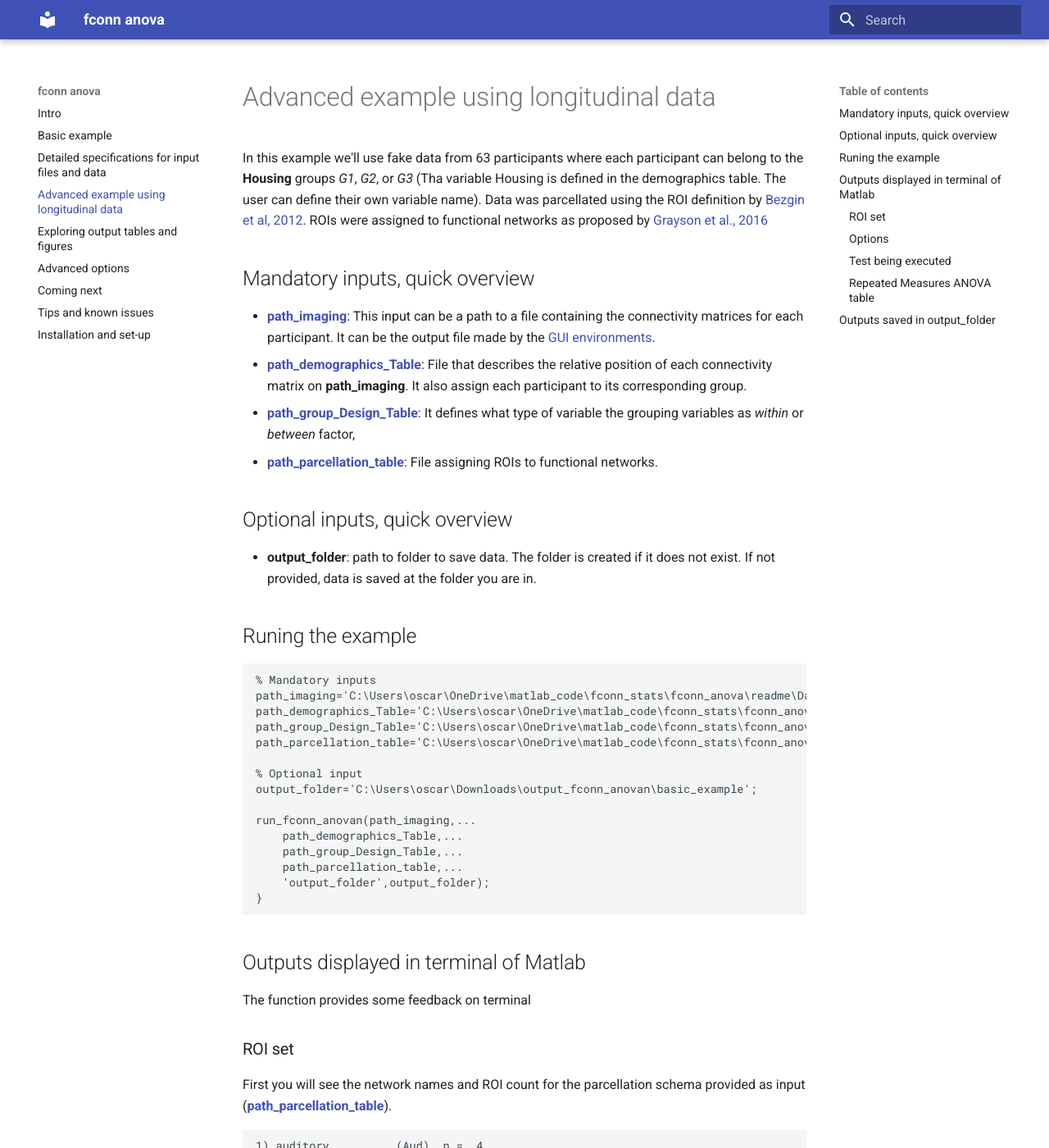
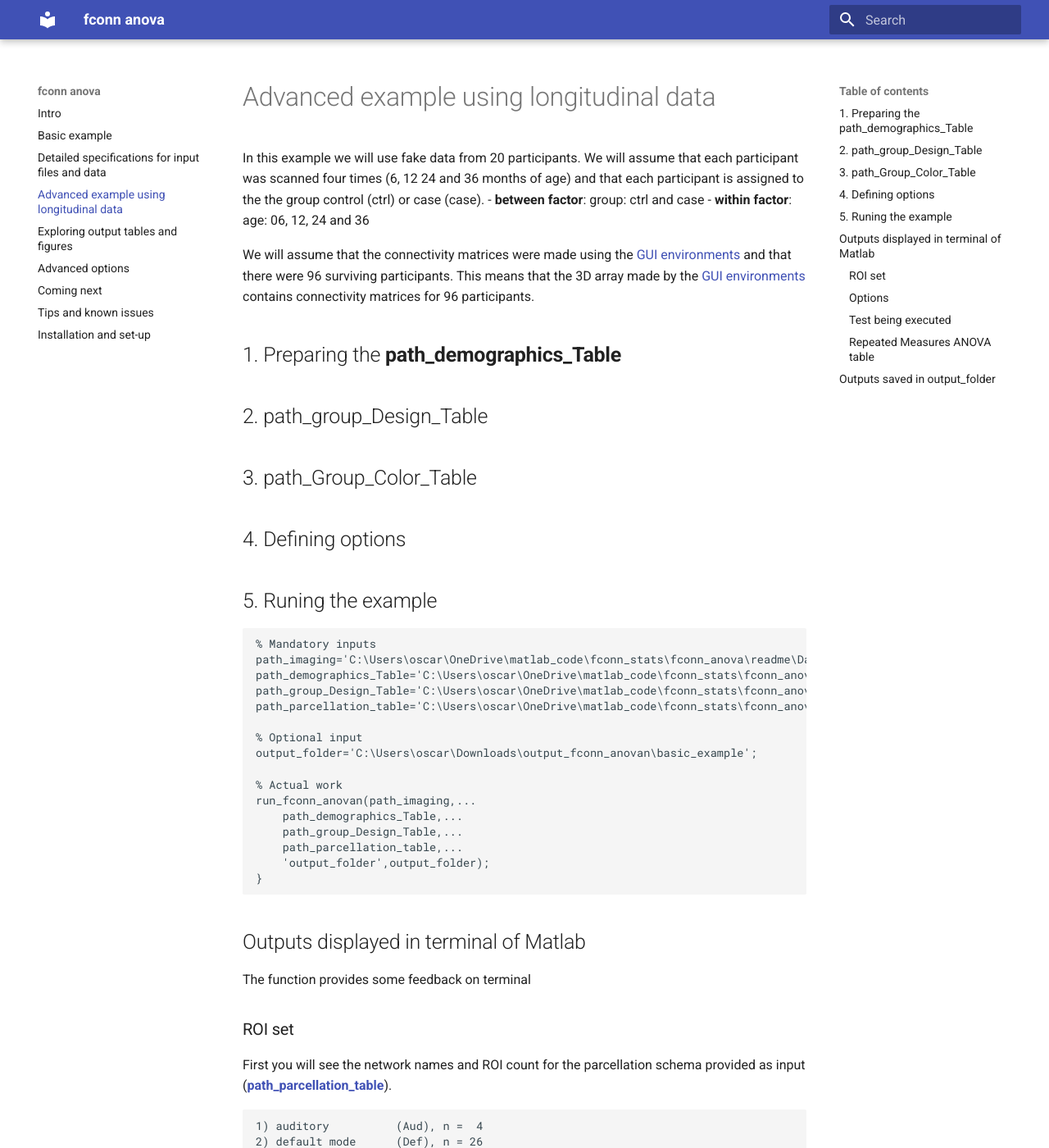
Before and after one commit to omiranda/fconn_anova, an MkDocs documentation site: the page built from docs/advanced_example/advanced_example.md, in a window 1280 px wide and 1400 px high. Shown: the whole window at 82% size. Built offline with MkDocs 1.6.1 and Material for MkDocs 9.7.7, drawn with Linux system fonts in a browser that asks for light colours; old or Windows-style settings are respelled for this version of MkDocs.

Commit message:
Update advanced_example.md

````diff
--- a/docs/advanced_example/advanced_example.md
+++ b/docs/advanced_example/advanced_example.md
@@ -1,18 +1,19 @@
-In this example we'll use fake data from 63 participants where each participant can belong to the **Housing** groups *G1*, *G2*, or *G3* (Tha variable Housing is defined in the demographics table. The user can define their own variable name). Data was parcellated using the ROI definition by [Bezgin et al, 2012](https://pubmed.ncbi.nlm.nih.gov/22521477/). ROIs were assigned to functional networks as proposed by [Grayson et al., 2016](https://pubmed.ncbi.nlm.nih.gov/27477019/)
+In this example we will use fake data from 20 participants. We will assume that each participant was scanned four times (6, 12 24 and 36 months of age) and that each participant is assigned to the the group control (ctrl) or case (case).
+- **between factor**: group: ctrl and case
+- **within factor**: age: 06, 12, 24 and 36
 
-## Mandatory inputs, quick overview
-
-- [**path_imaging**](./fconn_63_scanns.mat): This input can be a path to a file containing the connectivity matrices for each participant. It can be the output file made by the  [GUI environments](https://gui-environments-documentation.readthedocs.io/en/latest/GUI_environments/).
-- [**path_demographics_Table**](./table_subjects.csv): File that describes the relative position of each connectivity matrix on **path_imaging**. It also assign each participant to its corresponding group.
-- [**path_group_Design_Table**](./Group_Design_Table.csv): It defines what type of variable the grouping variables as *within* or *between* factor,
-- [**path_parcellation_table**](./parcel.mat): File assigning ROIs to functional networks.
+We will assume that the connectivity matrices were made using the [GUI environments](https://gui-environments-documentation.readthedocs.io/en/latest/GUI_environments/) and that there were 96 surviving participants. This means that the 3D array made by the [GUI environments](https://gui-environments-documentation.readthedocs.io/en/latest/GUI_environments/) contains connectivity matrices for 96 participants.
 
 
-## Optional inputs, quick overview
-- **output_folder**: path to folder to save data. The folder is created if it does not exist. If not provided, data is saved at the folder you are in.
+## 1. Preparing the **path_demographics_Table**
 
+## 2. path_group_Design_Table
 
-## Runing the example
+## 3. path_Group_Color_Table
+
+## 4. Defining options
+
+## 5. Runing the example
 ```
 % Mandatory inputs
 path_imaging='C:\Users\oscar\OneDrive\matlab_code\fconn_stats\fconn_anova\readme\Data\Basic_example\fconn_63_scanns.mat';
@@ -23,6 +24,7 @@ path_parcellation_table='C:\Users\oscar\OneDrive\matlab_code\fconn_stats\fconn_a
 % Optional input
 output_folder='C:\Users\oscar\Downloads\output_fconn_anovan\basic_example';
 
+% Actual work
 run_fconn_anovan(path_imaging,...
     path_demographics_Table,...
     path_group_Design_Table,...
````
